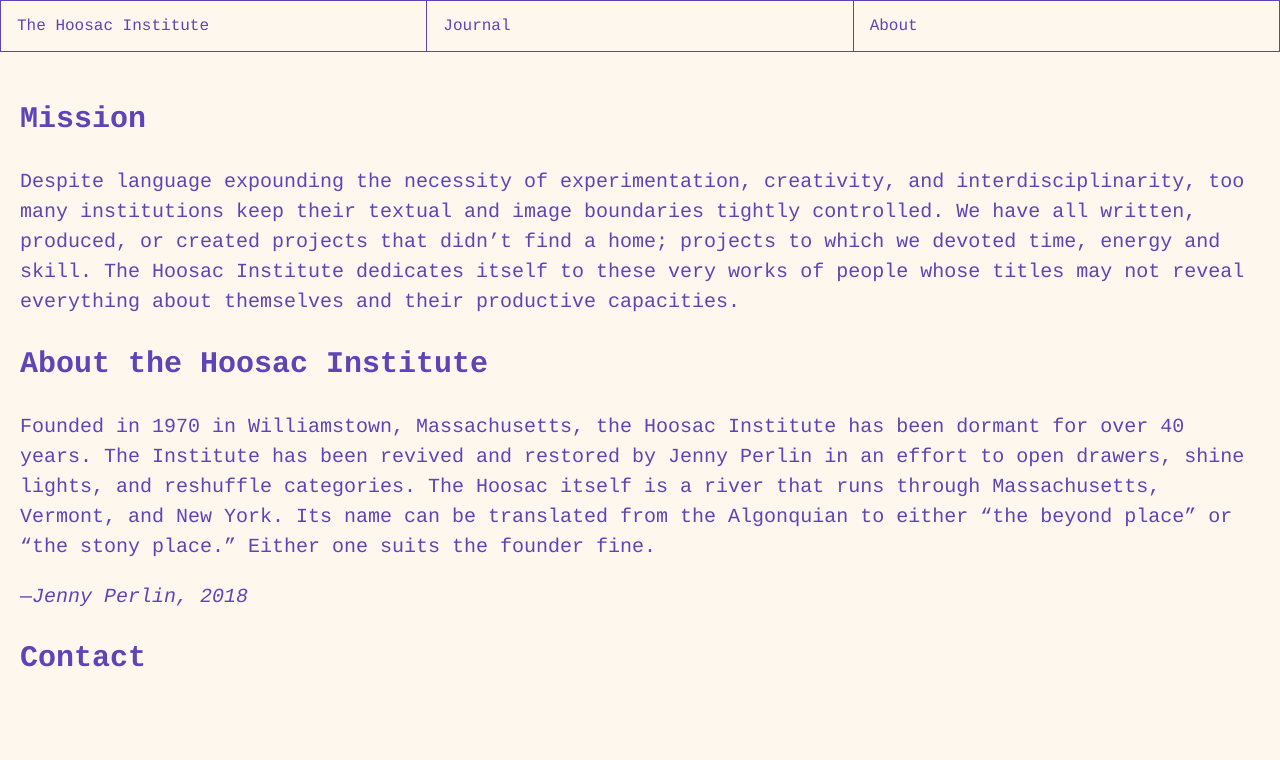
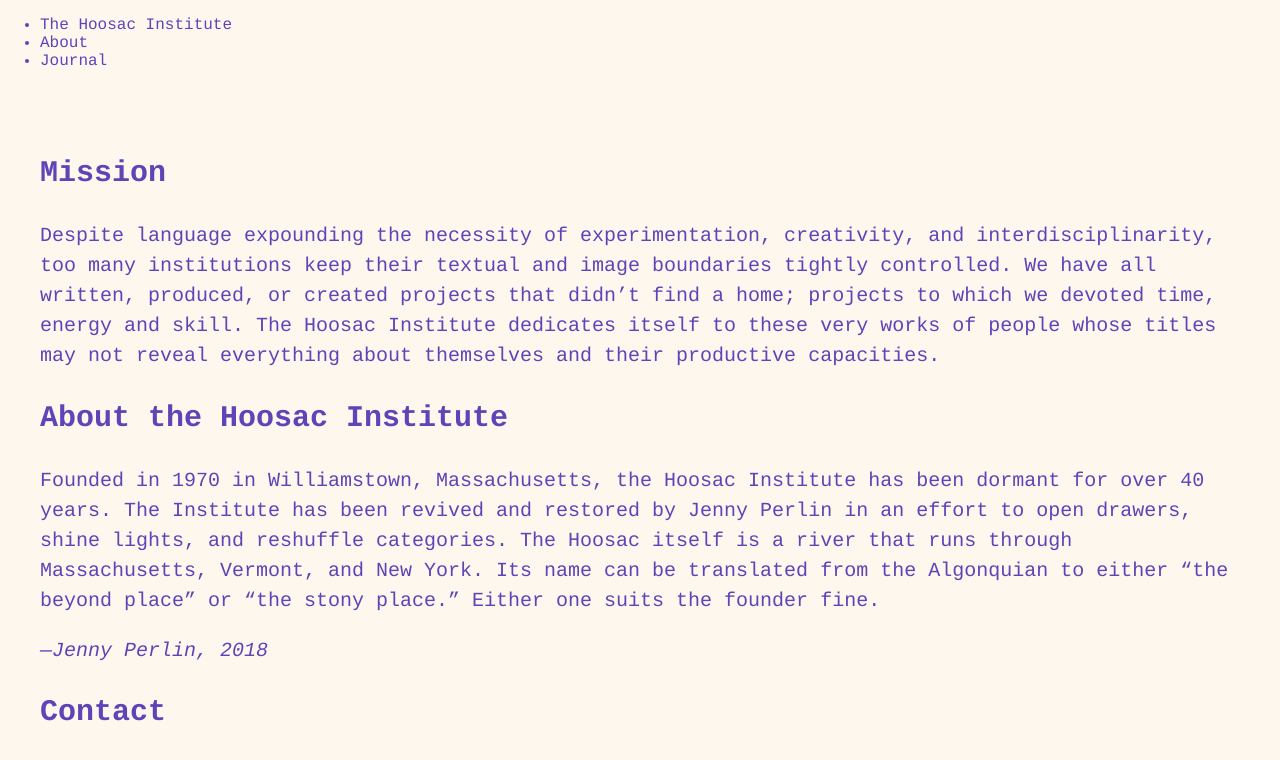
Before and after one commit to caseyg/hoosacinstitute, a Jekyll site: the page built from about.md, in a window 1280 px wide. Shown: the top 760 px of the page. Built offline with Jekyll 4.4.1, drawn with Linux system fonts in a browser that asks for light colours; our own code applies the rules of GitHub Pages for plain Markdown files.

```diff
--- a/_layouts/contribution.html
+++ b/_layouts/contribution.html
@@ -1,6 +1,7 @@
 ---
 layout: default
 ---
+
 <div class="journal journal--3x">
     <div class="contribution">
       <figure class="contributor"><span>{{ page.title }}</span></figure>
--- a/_layouts/default.html
+++ b/_layouts/default.html
@@ -14,15 +14,17 @@
 
     <header role="banner">
 
-    <div class="nav">
-      <a href="{{ site.baseurl }}/home">The Hoosac Institute</a>
-      <a href="{{ site.baseurl }}/journal">Journal</a>
-      <a href="{{ site.baseurl }}/about">About</a>
+    <ul>
+      <li><a href="{{ site.baseurl }}/home">The Hoosac Institute</a></li>
+      <li><a href="{{ site.baseurl }}/about">About</a></li>
+      <li><a href="{{ site.baseurl }}/journal">Journal</a></li>
     </ul>
 
     </header>
     <main id="wrapper">
-      {{ content }}
+      <div class="container" aria-label="Content">
+          {{ content }}
+      </div>
     </main>
 
     <footer>
--- a/_layouts/issue.html
+++ b/_layouts/issue.html
@@ -1,6 +1,7 @@
 ---
 layout: default
 ---
+
 <div class="container">
   <div class="journal journal--2x" href="{{ journal.url }}">
     {% assign contributions = site.journal  | where: "categories", "contribution" %}
--- a/_layouts/journal.html
+++ b/_layouts/journal.html
@@ -1,6 +1,7 @@
 ---
 layout: default
 ---
+
 <div class="container">
   {{ content }}
 
--- a/_layouts/page.html
+++ b/_layouts/page.html
@@ -1,6 +1,7 @@
 ---
 layout: default
 ---
+
 <div class="container page">
     {{ content }}
 </div>
```
Also changed, not shown: journal.md (line endings or trailing spaces).
